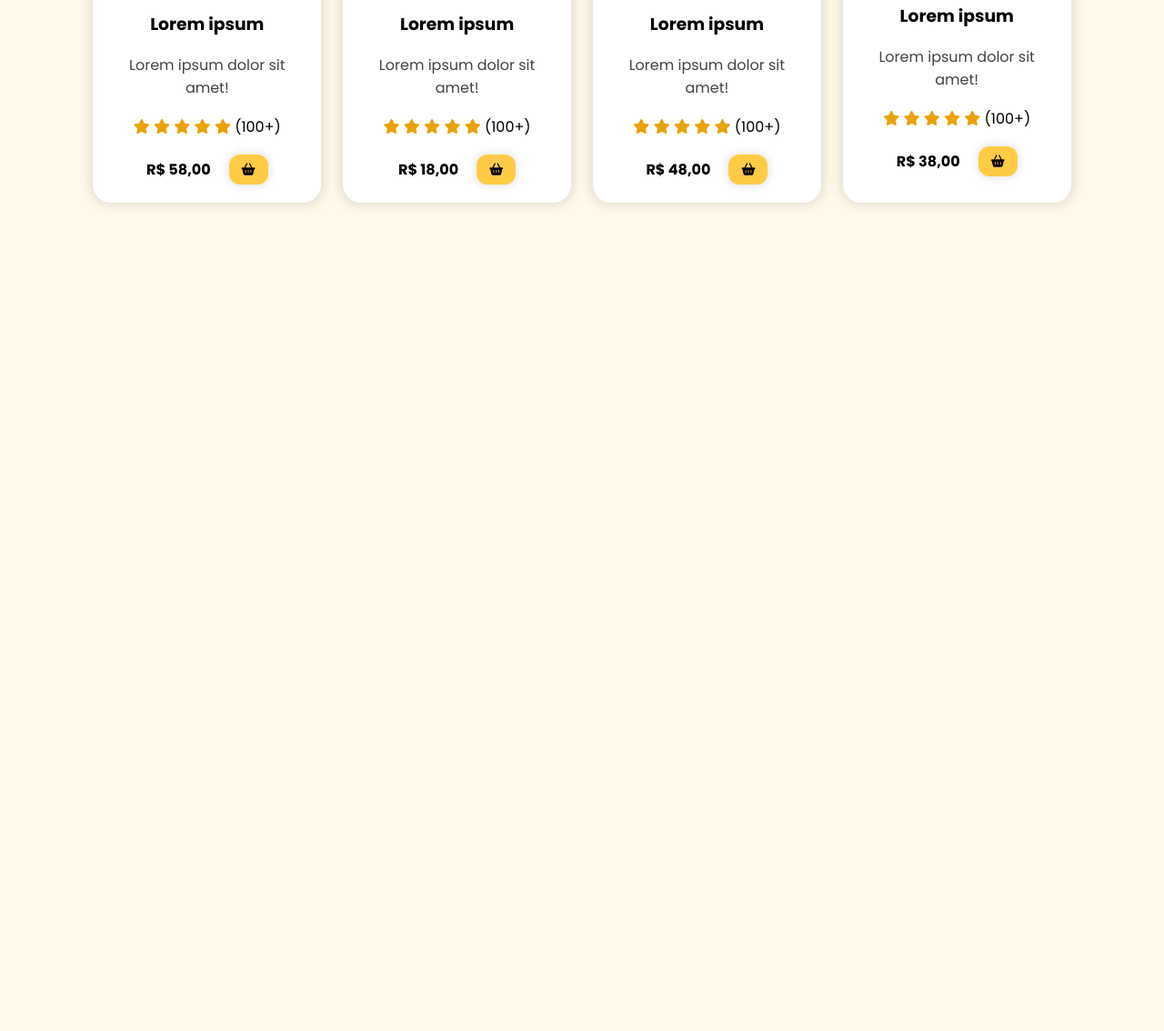
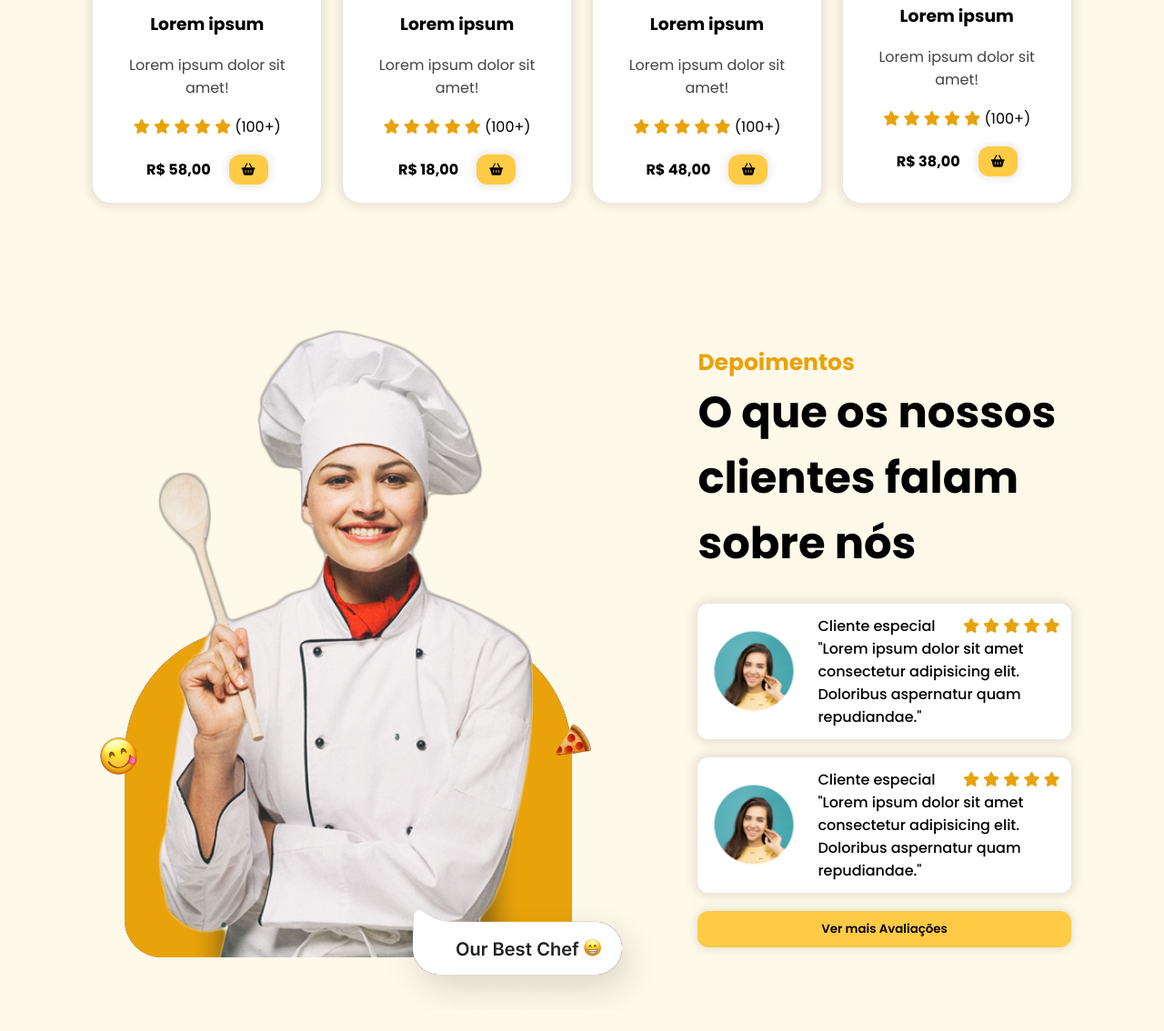
Before and after one commit to nilsonamaral/LandingPageFOOD, a plain HTML site: page index.html in a window 1280 px wide. Shown: the part 1287-2421 px from the top of the page at 91% size. Before the commit the page ends 1609 px from the top, so only its background shows below. Drawn offline with nearby package versions, Linux system fonts and the light colour scheme.

```diff
--- a/index.html
+++ b/index.html
@@ -10,6 +10,7 @@
     <link rel="stylesheet" href="src/styles/header.css">
     <link rel="stylesheet" href="src/styles/home.css">
     <link rel="stylesheet" href="src/styles/menu.css">
+    <link rel="stylesheet" href="src/styles/testimonials.css">
     <script src="https://cdnjs.cloudflare.com/ajax/libs/jquery/3.7.1/jquery.min.js" integrity="sha512-v2CJ7UaYy4JwqLDIrZUI/4hqeoQieOmAZNXBeQyjo21dadnwR+8ZaIJVT8EE2iyI61OV8e6M8PP2/4hpQINQ/g==" crossorigin="anonymous" referrerpolicy="no-referrer"></script>
 </head>
 <body>
@@ -201,6 +202,57 @@
 
         </div>
         </section>
+
+        <section id="testimonials">
+            <img src="src/Imagens/chef.png" id="testimonials-chef" alt="">
+            <div id="testimonials_content">
+                <h2 class="section-title">Depoimentos</h2>
+                <h3 class="section-subtitle">O que os nossos clientes falam sobre nós</h3>
+                <div id="feedbacks">
+                    <div class="feedback">
+                        <img src="src/Imagens/avatar.png" class="feedback-avatar" alt="avatar">
+                        <div class="feedback-content">
+                            <p>
+                                Cliente especial
+                                <span>
+                                    <i class="fa-solid fa-star"></i>
+                                    <i class="fa-solid fa-star"></i>
+                                    <i class="fa-solid fa-star"></i>
+                                    <i class="fa-solid fa-star"></i>
+                                    <i class="fa-solid fa-star"></i>
+                                </span>
+                            </p>
+                            <p>
+                                "Lorem ipsum dolor sit amet consectetur adipisicing elit. Doloribus aspernatur quam repudiandae."
+                            </p>
+                        </div>
+                    </div>
+
+                    <div class="feedback">
+                        <img src="src/Imagens/avatar.png" class="feedback-avatar" alt="avatar">
+                        <div class="feedback-content">
+                            <p>
+                                Cliente especial
+                                <span>
+                                    <i class="fa-solid fa-star"></i>
+                                    <i class="fa-solid fa-star"></i>
+                                    <i class="fa-solid fa-star"></i>
+                                    <i class="fa-solid fa-star"></i>
+                                    <i class="fa-solid fa-star"></i>
+                                </span>
+                            </p>
+                            <p>
+                                "Lorem ipsum dolor sit amet consectetur adipisicing elit. Doloribus aspernatur quam repudiandae."
+                            </p>
+                        </div>
+                    </div>
+
+                    <button class="btn-default">
+                        Ver mais Avaliações
+                    </button>
+                </div>
+            </div>
+        </section>
     </main>
     <script src="src/javascript/main.js"></script>
 </body>
--- /dev/null
+++ b/src/styles/testimonials.css
@@ -0,0 +1,55 @@
+#testimonials {
+    min-height: calc(100vh -91px);
+    display: flex;
+    align-items: center;
+    justify-content: center;
+    gap: 48px;
+}
+
+#testimonials_chef {
+    width: 500px;
+    height: auto;
+}
+
+#testimonials .section-subtitle {
+    font-size: 3rem;
+}
+
+#testimonials_content {
+    width: 50%;
+}
+
+#feedbacks {
+    display: flex;
+    flex-direction: column;
+    gap: 20px;
+    margin-bottom: 40px;
+    margin-top: 30px;
+}
+
+.feedback {
+    display: flex;
+    align-items: center;
+    gap: 20px;
+    background-color: #fff;
+    padding: 12px;
+    border-radius: 12px;
+    box-shadow: 0px 0px 12px 4px rgba(0, 0, 0, 0.1);
+}
+
+.feedback-avatar {
+    width: 100px;
+    height: 100px;
+    border-radius: 100%;
+    object-fit: cover;
+}
+
+.feedback-content p {
+    display: flex;
+    justify-content: space-between;
+    font-weight: 500;
+}
+
+.feedback-content p span {
+    color: #e9a209;
+}
```
